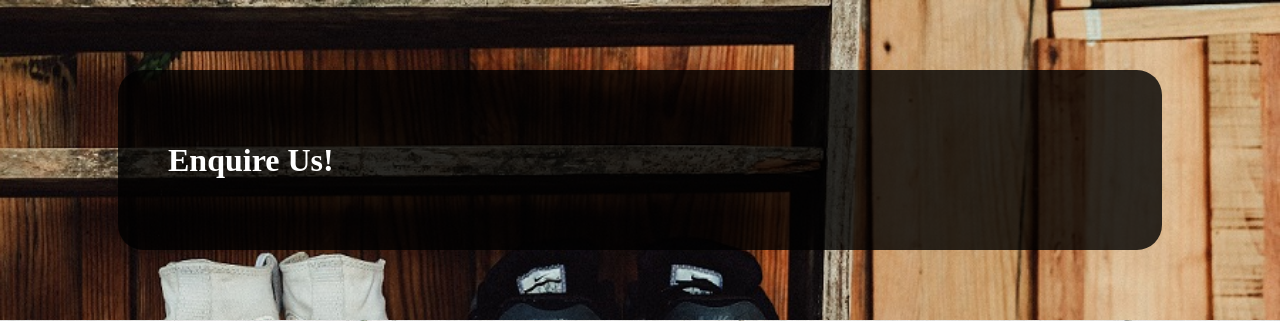
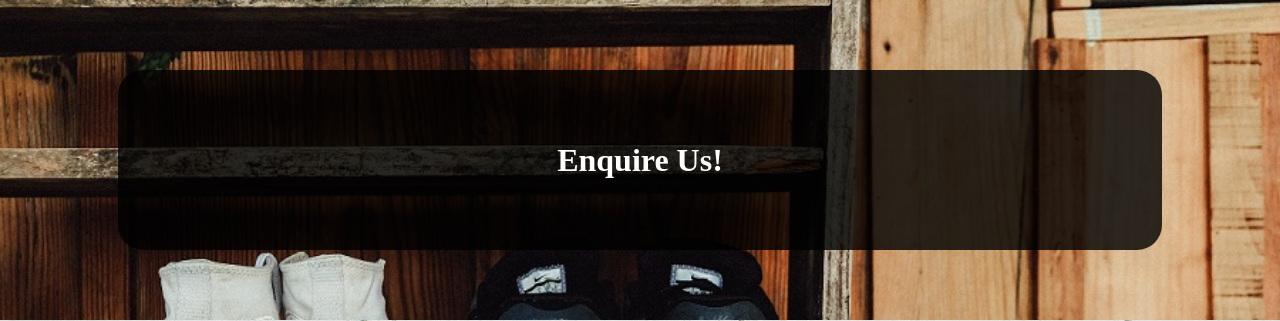
Before and after one commit to LastMinuteBanter/HypeCenter, a PHP site: page /enquiry.html in a window 1280 px wide. Shown: the part 84-405 px from the top of the page. Run offline with PHP 8.4, Linux system fonts and the light colour scheme.

Commit message:
Update style.css

```diff
--- a/style.css
+++ b/style.css
@@ -53,6 +53,10 @@ header{
     margin:20px 20px;
     font-family: 'Trebuchet MS', 'Lucida Sans Unicode', 'Lucida Grande', 'Lucida Sans', Arial, sans-serif;
     font-size: 20px;
+}
+
+#banner-info h1{
+    text-align: center;
 }
 
 /*end of header and banners*/
```
